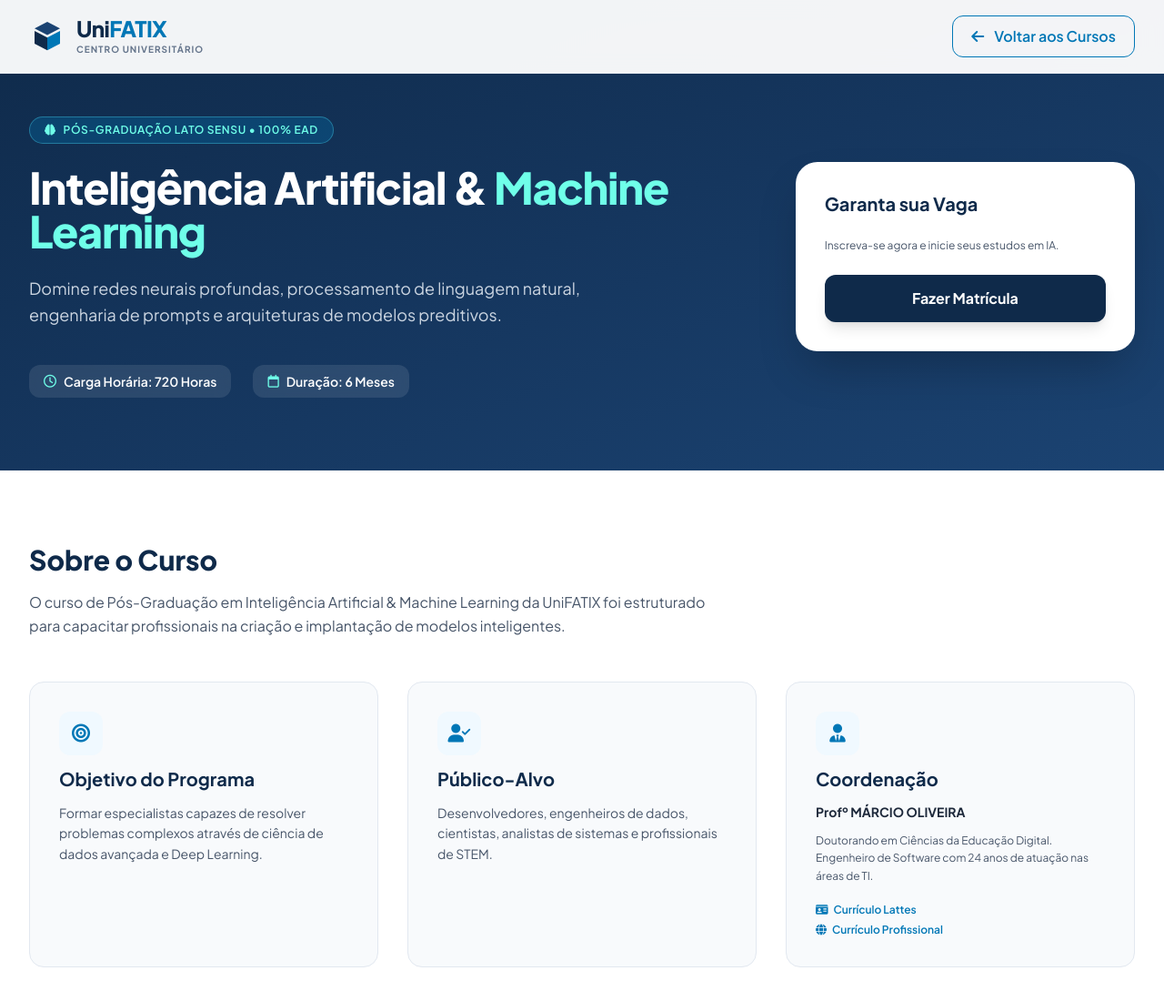
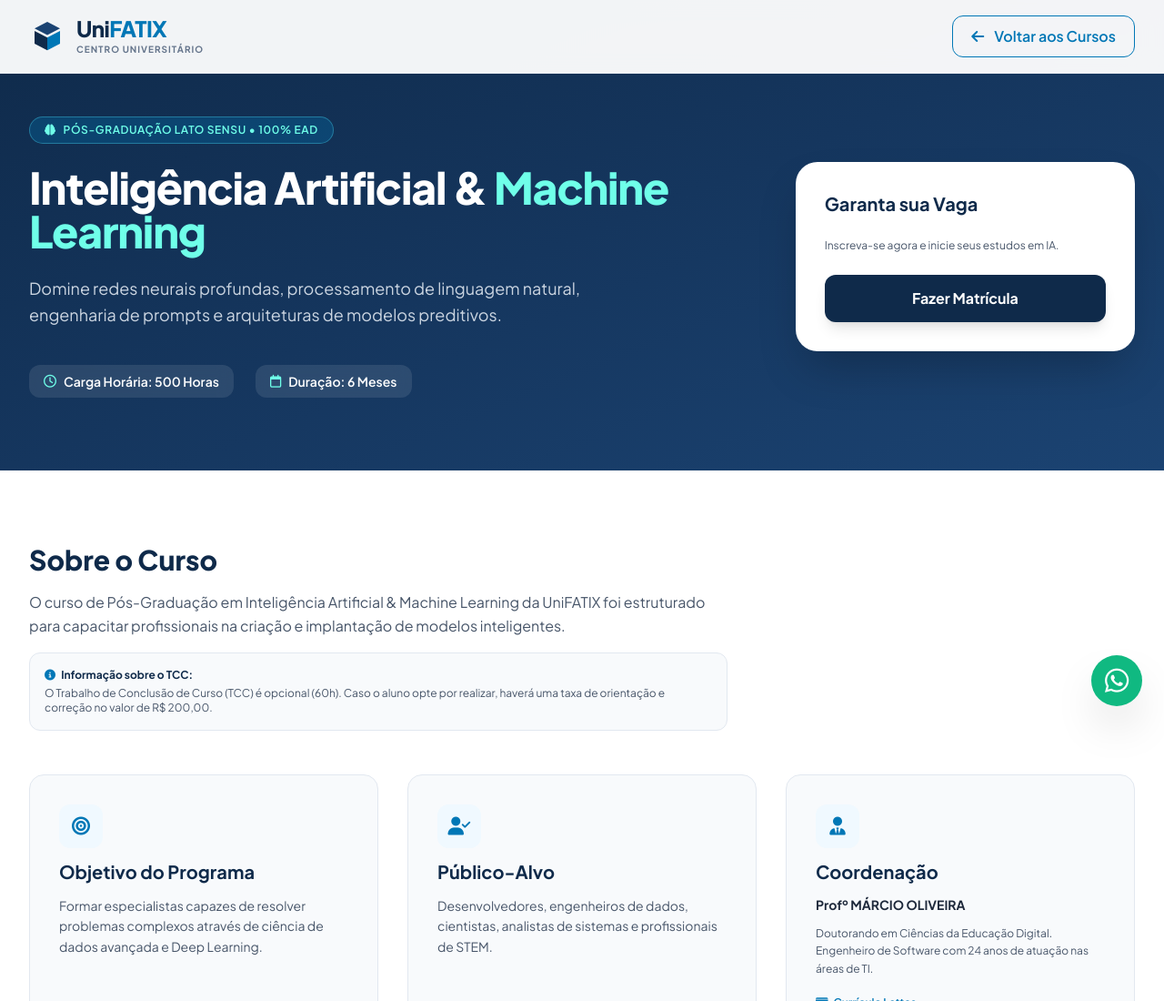
Before and after one commit to marcio-dev-fullstack/unifatix.edu.br, a plain HTML site: page pos-graduacao/Inteligencia-Artificial.html in a window 1280 px wide. Shown: the top 1100 px of the page at 91% size. Drawn offline with nearby package versions, Linux system fonts and the light colour scheme.

Commit message:
Update Inteligencia-Artificial.html

```diff
--- a/pos-graduacao/Inteligencia-Artificial.html
+++ b/pos-graduacao/Inteligencia-Artificial.html
@@ -58,7 +58,7 @@
                     </p>
                     <div class="flex flex-wrap gap-6 pt-4 text-sm font-semibold">
                         <div class="flex items-center gap-2 bg-white/10 px-4 py-2 rounded-xl backdrop-blur">
-                            <i class="fa-regular fa-clock text-unicyan-500"></i> Carga Horária: 720 Horas
+                            <i class="fa-regular fa-clock text-unicyan-500"></i> Carga Horária: 500 Horas
                         </div>
                         <div class="flex items-center gap-2 bg-white/10 px-4 py-2 rounded-xl backdrop-blur">
                             <i class="fa-regular fa-calendar text-unicyan-500"></i> Duração: 6 Meses
@@ -85,6 +85,10 @@
                 <p class="text-slate-600 leading-relaxed">
                     O curso de Pós-Graduação em Inteligência Artificial & Machine Learning da UniFATIX foi estruturado para capacitar profissionais na criação e implantação de modelos inteligentes.
                 </p>
+                <div class="p-4 rounded-xl bg-slate-50 border border-slate-200 text-xs text-slate-600 space-y-1">
+                    <p class="font-bold text-uniblue-900"><i class="fa-solid fa-circle-info text-uniblue-600 mr-1"></i> Informação sobre o TCC:</p>
+                    <p>O Trabalho de Conclusão de Curso (TCC) é opcional (60h). Caso o aluno opte por realizar, haverá uma taxa de orientação e correção no valor de R$ 200,00.</p>
+                </div>
             </div>
             <div class="grid grid-cols-1 md:grid-cols-3 gap-8">
                 <div class="p-8 rounded-2xl bg-slate-50 border border-slate-200 space-y-3">
@@ -127,5 +131,17 @@
     <footer class="bg-slate-950 text-slate-400 py-8 text-center text-xs">
         © 2026 UniFATIX - Centro Universitário de Tecnologia. Todos os direitos reservados.
     </footer>
+
+    <!-- Botão Flutuante do WhatsApp -->
+    <a href="https://wa.me/5562996466033?text=Olá!%20Gostaria%20de%20mais%20informações%20sobre%20a%20pós-graduação%20em%20Inteligência%20Artificial%20da%20UniFATIX."
+       target="_blank"
+       rel="noopener noreferrer"
+       class="fixed bottom-6 right-6 z-50 bg-emerald-500 hover:bg-emerald-600 text-white w-14 h-14 rounded-full flex items-center justify-center shadow-2xl transition-all duration-300 hover:scale-110 group focus:outline-none"
+       aria-label="Falar pelo WhatsApp">
+        <i class="fa-brands fa-whatsapp text-3xl"></i>
+        <span class="absolute right-16 bg-slate-900 text-white text-xs font-semibold px-3 py-1.5 rounded-lg whitespace-nowrap opacity-0 group-hover:opacity-100 transition-opacity duration-300 shadow-md pointer-events-none">
+            Fale conosco no WhatsApp
+        </span>
+    </a>
 </body>
 </html>
```
